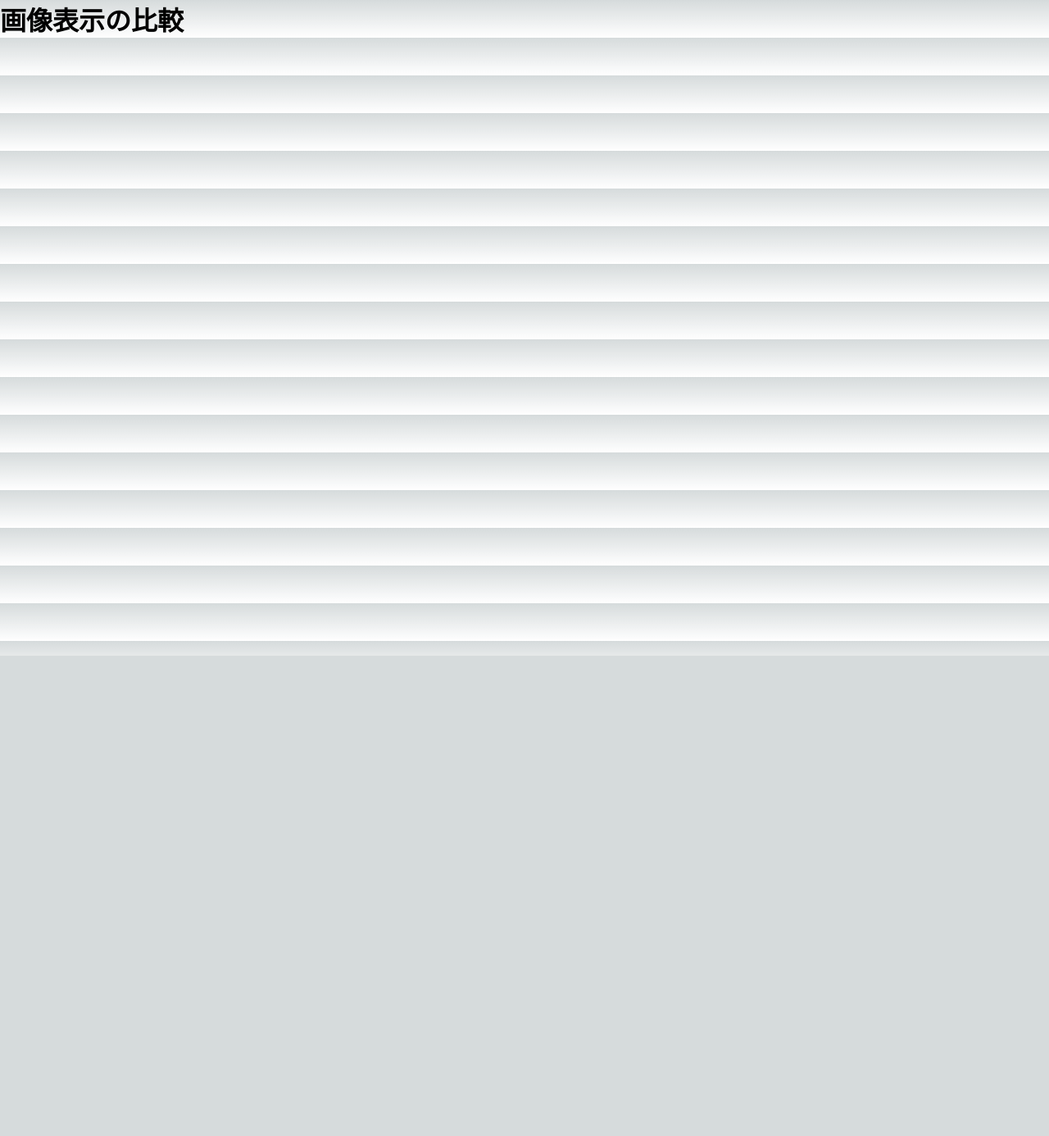
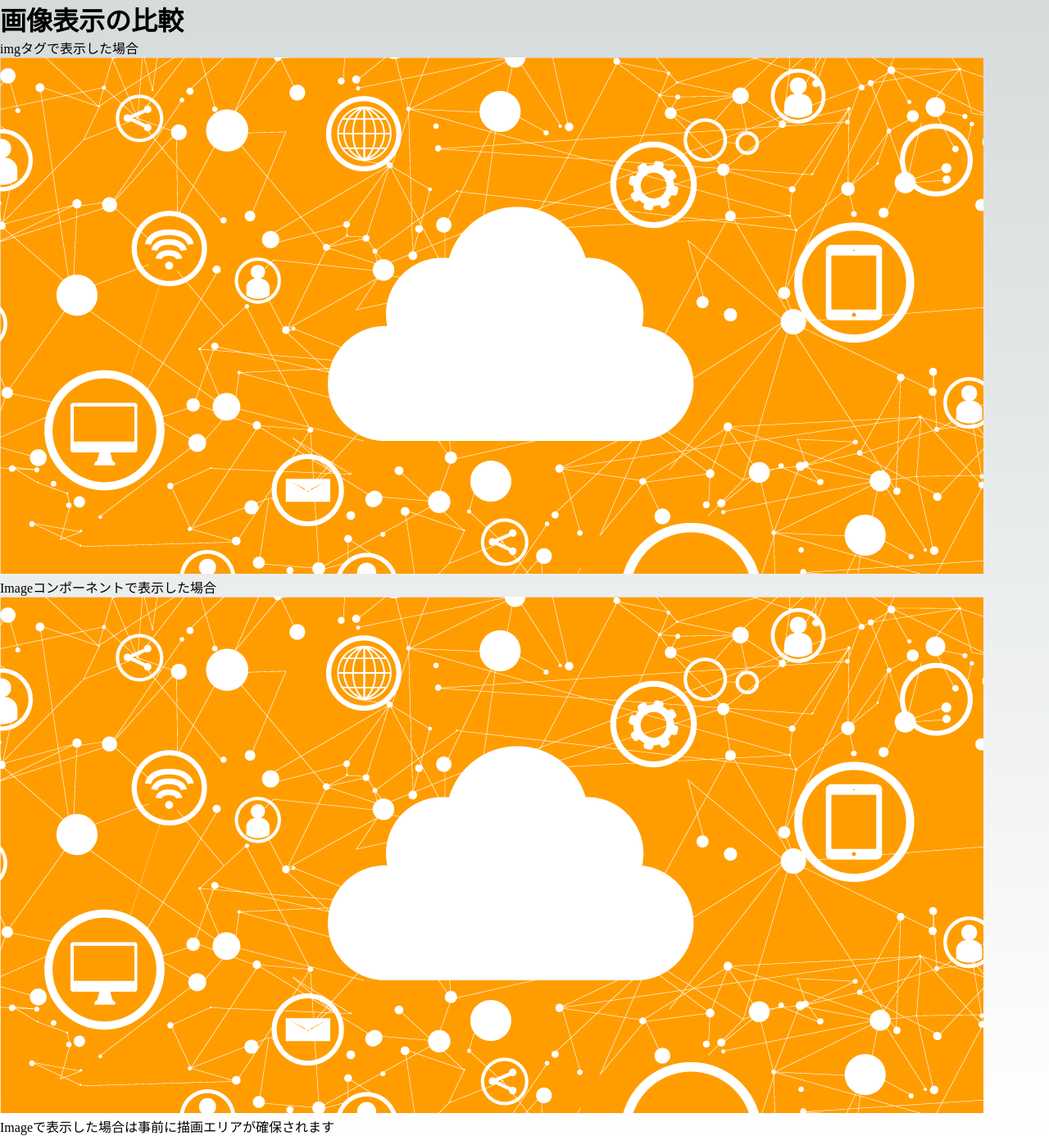
Before and after one commit to nkserveren26/testnextjs, a Next.js app: page /image-sample in a window 1280 px wide. Shown: the whole page at 82% size. Before the commit the page ends 800 px from the top, so only its background shows below. Built offline with nearby package versions, Linux system fonts and the light colour scheme.

Commit message:
add image to image page

```diff
--- a/src/pages/image-sample.tsx
+++ b/src/pages/image-sample.tsx
@@ -1,9 +1,16 @@
 import { NextPage } from "next";
+import Image from "next/image";
+import CloudImage from "../../public/images/cloud.png";
 
 const ImageSample: NextPage<void> = () => {
     return (
         <div>
             <h1>画像表示の比較</h1>
+            <p>imgタグで表示した場合</p>
+            <img src="/images/cloud.png" />
+            <p>Imageコンポーネントで表示した場合</p>
+            <Image src={CloudImage} alt="image"/>
+            <p>Imageで表示した場合は事前に描画エリアが確保されます</p>
         </div>
     );
 }
```
Also changed, not shown: public/images/cloud.png (added).
